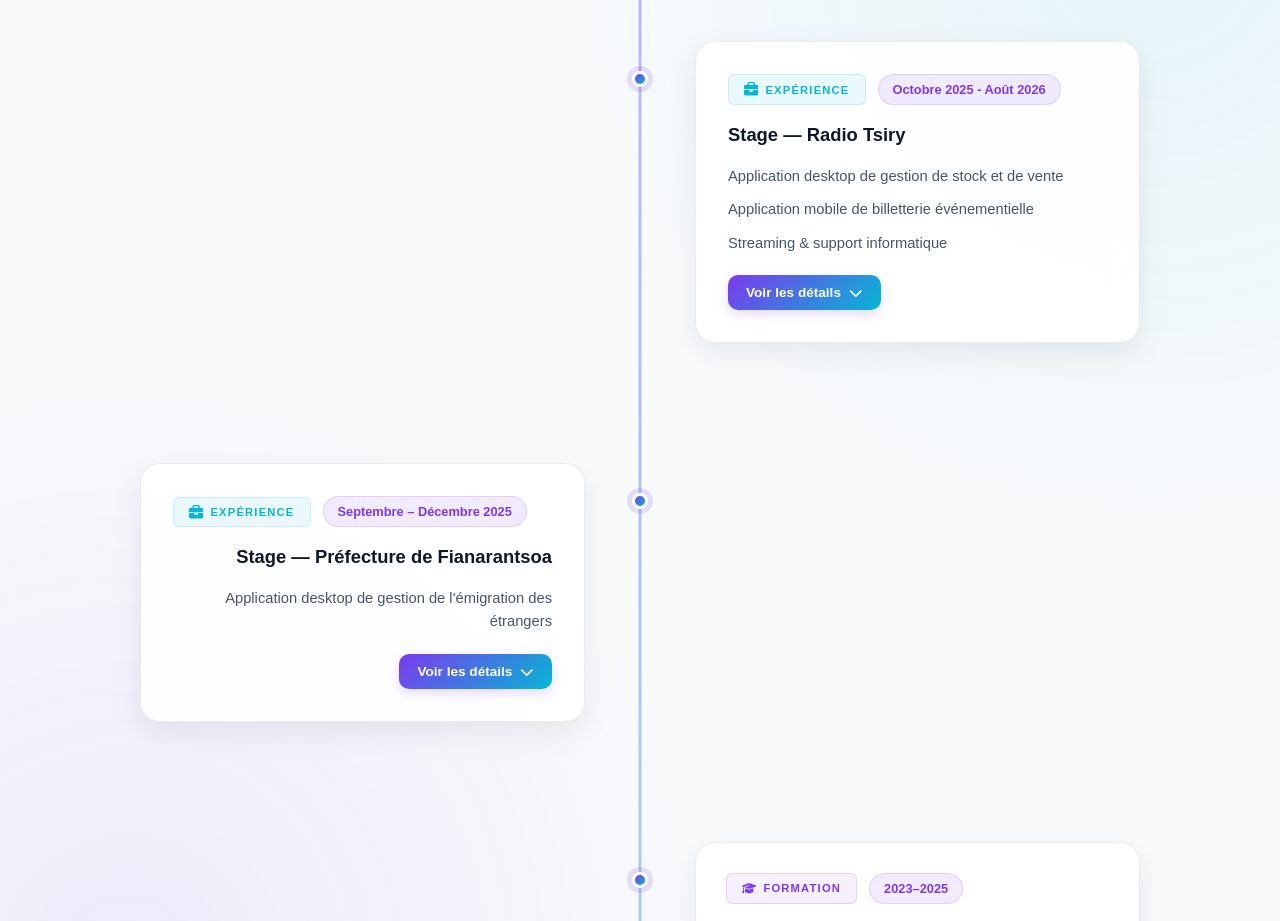
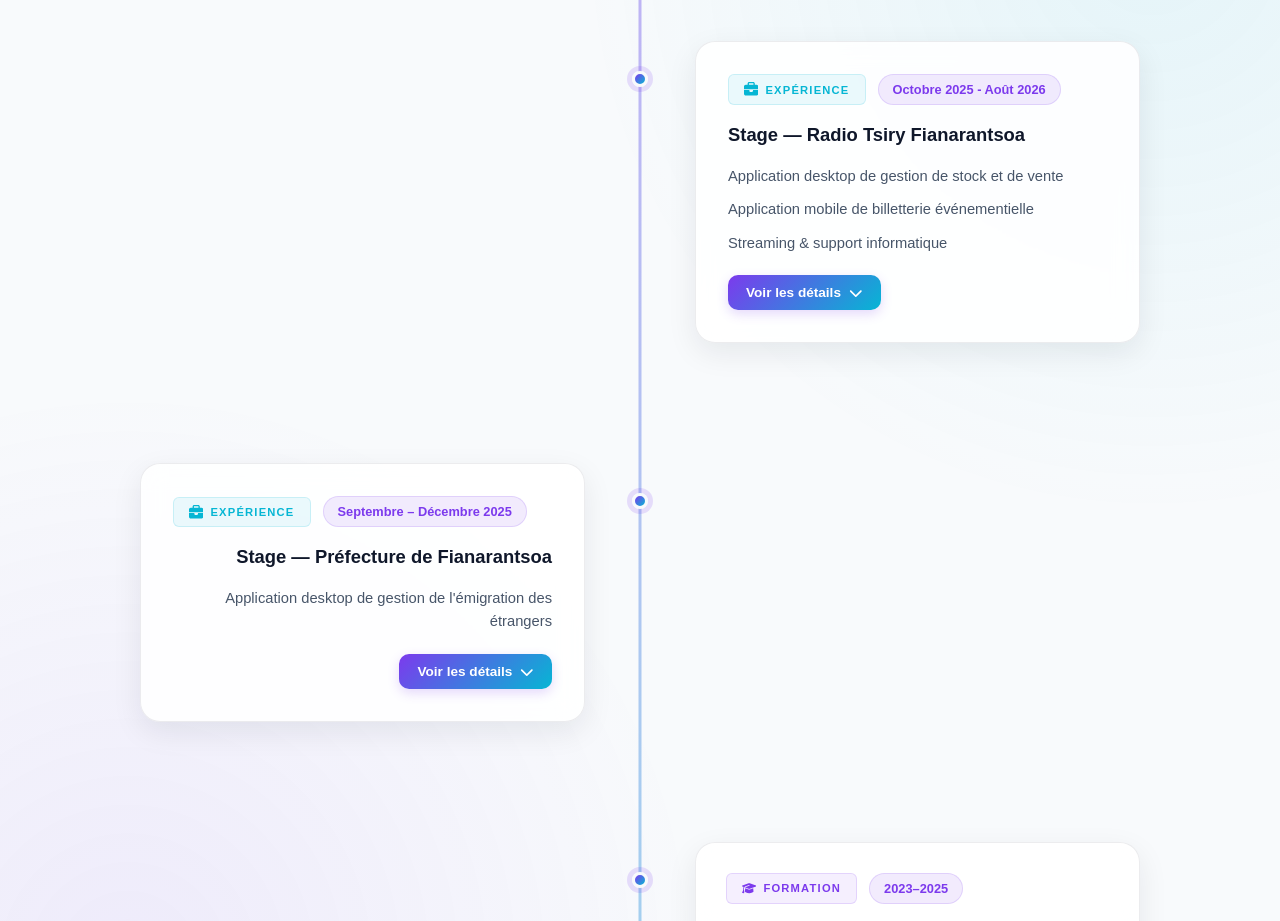
Before and after one commit to Fanajaval/mon-portfolio, a React (Vite) app: page / in a window 1280 px wide. Shown: the part 2020-2941 px from the top of the page. Built offline with nearby package versions, Linux system fonts and the light colour scheme.

Commit message:
modif donnée parcours

```diff
--- a/src/data/parcours.js
+++ b/src/data/parcours.js
@@ -9,7 +9,7 @@ export const parcoursData = [
     year: "Octobre 2025 - Août 2026",
     type: "experience",
     title: "Stage",
-    organization: "Radio Tsiry",
+    organization: "Radio Tsiry Fianarantsoa",
     projects: [
       "Application desktop de gestion de stock et de vente",
       "Application mobile de billetterie événementielle",
```
